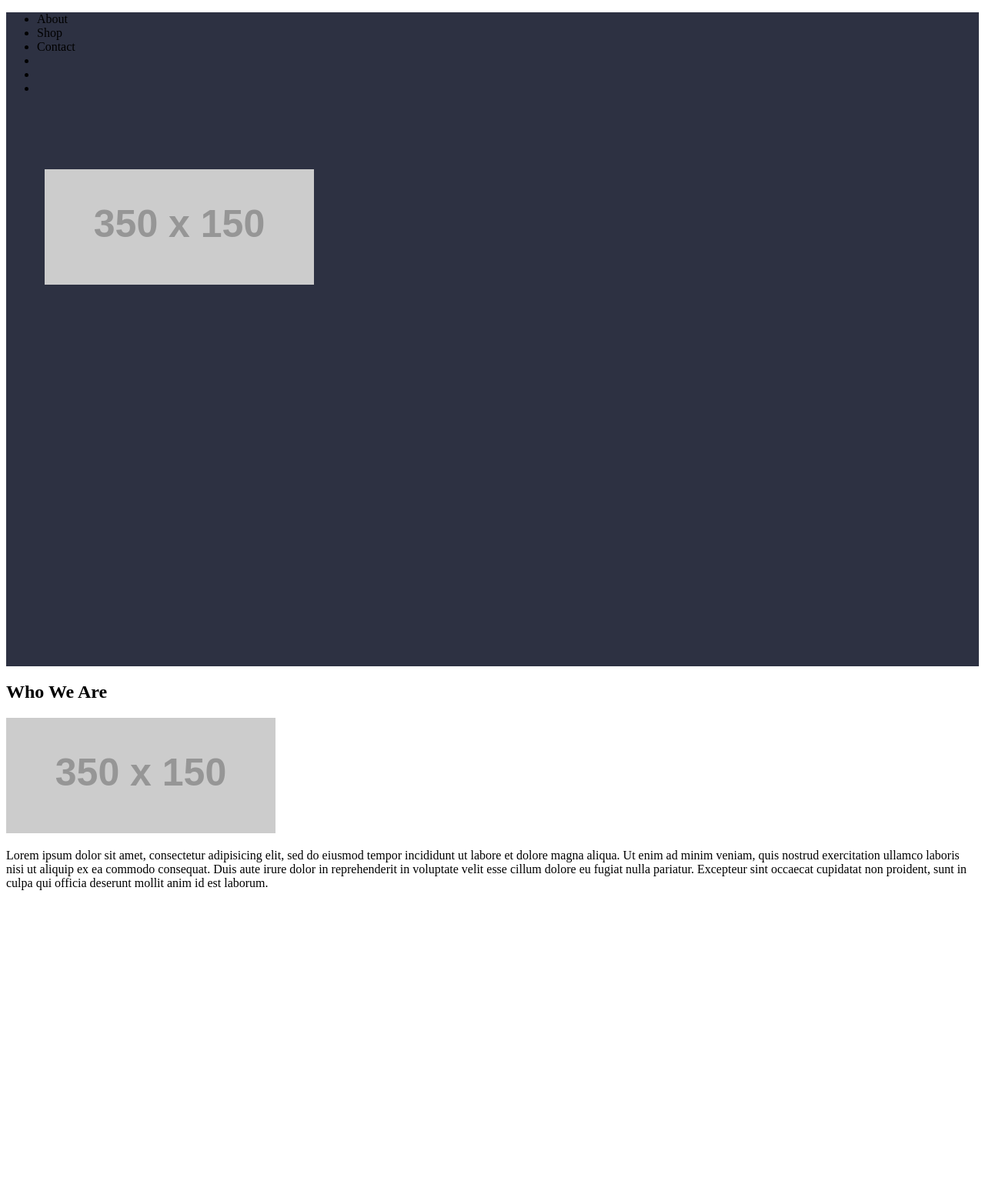
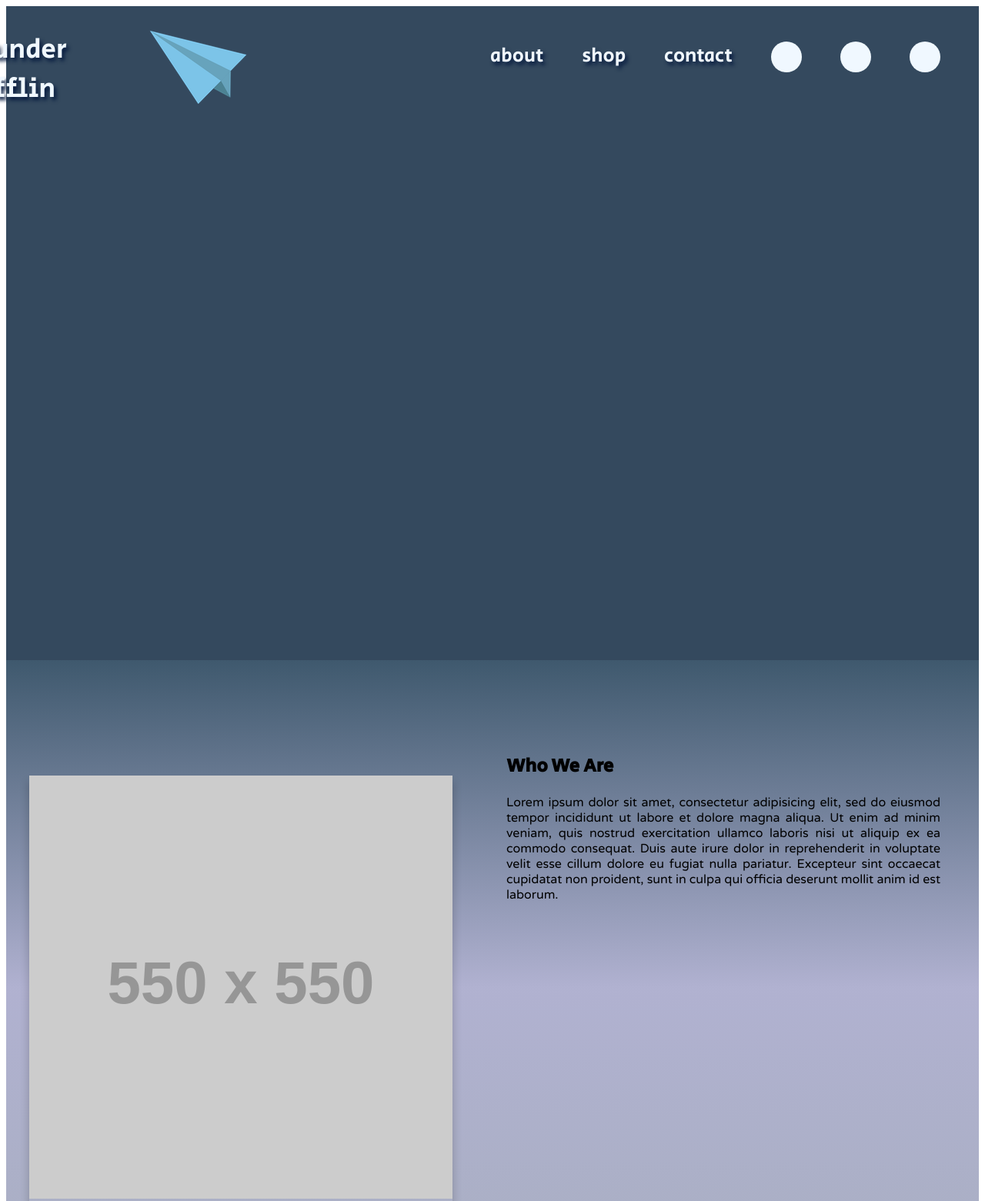
Before and after one commit to zeepc/munder-difflin-p1, a plain HTML site: page index.html in a window 1280 px wide. Shown: the top 1561 px of the page at 77% size. Drawn offline with Linux system fonts and the light colour scheme; placeholder pictures from the web are drawn by us.

Commit message:
add animation to paperplane

```diff
--- a/index.html
+++ b/index.html
@@ -3,6 +3,7 @@
 <head>
 	<meta charset="utf-8">
 	<title>Munder Difflin</title>
+	<link href="https://fonts.googleapis.com/css?family=Assistant|Secular+One|Varela+Round" rel="stylesheet">
 	<link rel="stylesheet" type="text/css" href="style.css">
 </head>
 <body>
@@ -11,24 +12,23 @@
 		<!-- navigation bar -->
 		<nav>
 			<ul>
-				<li><span>About</span></li>
-				<li><span>Shop</span></li>
-				<li><span>Contact</span></li>
+				<li><span class="logo">munder difflin</span></li>
+				<li><span>about</span></li>
+				<li><span>shop</span></li>
+				<li><span>contact</span></li>
 				<li><span id="socOne"></span></li>
 				<li><span id="socTwo"></span></li>
 				<li><span id="socThree"></span></li>
 			</ul>
 		</nav>
 		<!-- center content TBD -->
-		<div class="welcome"><img src="http://via.placeholder.com/350x150"></div>
+		<div class="welcome"><img src="plane.png"></div>
 	</section>
 	<!-- about -->
 	<section class="about">
-		<div>
-			<h1>Who We Are</h1>
-			<img src="http://via.placeholder.com/350x150">
-		</div>
-		<div><p>Lorem ipsum dolor sit amet, consectetur adipisicing elit, sed do eiusmod
+		<div class="aboutImg"><img src="http://via.placeholder.com/550x550"></div>
+		<div class="aboutUs"><h1>Who We Are</h1>
+		<p class="aboutPara">Lorem ipsum dolor sit amet, consectetur adipisicing elit, sed do eiusmod
 		tempor incididunt ut labore et dolore magna aliqua. Ut enim ad minim veniam,
 		quis nostrud exercitation ullamco laboris nisi ut aliquip ex ea commodo
 		consequat. Duis aute irure dolor in reprehenderit in voluptate velit esse
--- a/style.css
+++ b/style.css
@@ -1,16 +1,29 @@
 body{
+	font-family: 'Varela Round', sans-serif;
 
 }
 section{
 	height:850px;
 }
+h1 {
+	font-family: 'Secular One', sans-serif;
+}
 nav{
-
 }
 ul {
-
+	display:flex;
+	float:right;
 }
 li{
+	font-family: 'Secular One', sans-serif;
+	list-style-type:none;
+	display:flex;
+	flex-wrap:wrap;
+	font-size: 25px;
+	color:aliceblue;
+	margin-right: 50px;
+	margin-top: 30px;
+	text-shadow: 3px 4px 5px #05193e;
 
 }
 footer{
@@ -21,34 +34,68 @@ footer{
 	height:200px;
 	background-color: #a9a7b375;
 }
+.welcome{
+	position: absolute;
+	margin: 500px 1000px;
+	animation: accross 1s  ease-in forwards;
+
+}
+.logo{
+	margin-right: 500px;
+	margin-top: -15px;
+	font-size: 35px;
+
+}
 .home{
-	background-color:#2D3142;
+	background-color: #34495e;
+
+}
+.aboutImg{
+	position:absolute;
+	margin:150px 30px;
+	box-shadow: 0px 10px 10px 2px rgba(0, 0, 0, 0.17)
+}
+.aboutUs{
+	text-align:justify;
+	float:right;
+	margin:100px 50px 0px 650px;
+
 }
 .about{
-	background-color:;
+	background-image:
+    linear-gradient(
+      #1a3952d6, #4446906b, #5e6a8c8a
+    );
 }
-.welcome{
-	position: absolute;
-	margin: 80px 50px;
-	height: 400px;
-	width: 750px;
-
 }
 .contact{
 	background-color:#EBF2FA;
 }
 #socOne{
-	height:  70px;
-	width: 70px;
-	border-radius:  50%;
+	height: 40px;
+	width:40px;
+	border-radius:50%;
+	background-color:aliceblue;
 }
 #socTwo{
-	height:  70px;
-	width: 70px;
-	border-radius:  50%;
+	height:40px;
+	width:40px;
+	border-radius:50%;
+	background-color:aliceblue;
 }
 #socThree{
-	height:  70px;
-	width: 70px;
-	border-radius:  50%;
+	height:  40px;
+	width: 40px;
+	border-radius:50%;
+	background-color:aliceblue;
 }
+
+@keyframes accross {
+	0%{transform: translateX(0px) translateY(0px)}
+	10%{ transform: translateX(-100px)translateY(-100px)}
+	50%{ transform: translateX(-200px)translateY(-200px)}
+	70%{ transform: translateX(-300px)translateY(-300px)}
+	100%{ transform: translateX(-815px)translateY(-485px)}
+
+
+}
```
Also changed, not shown: plane.png (added).
